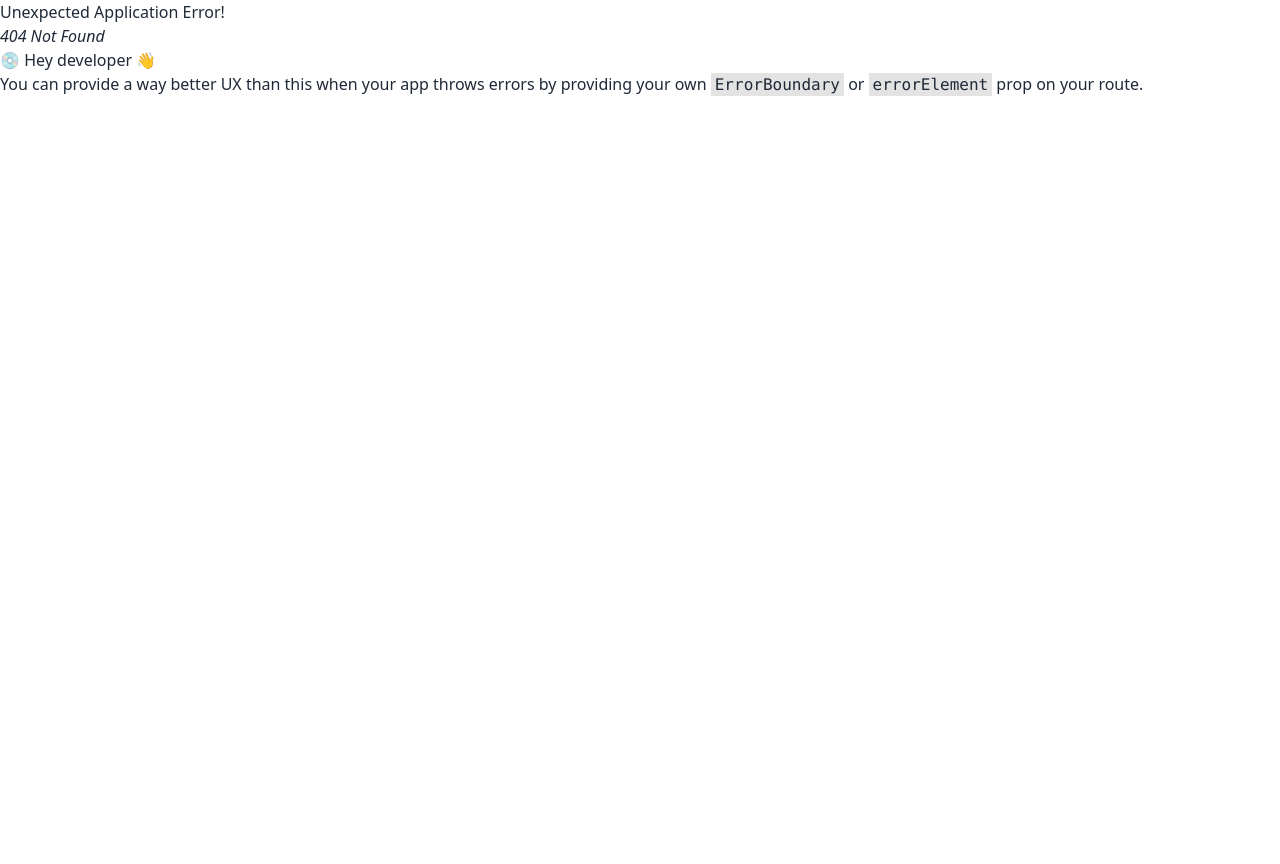
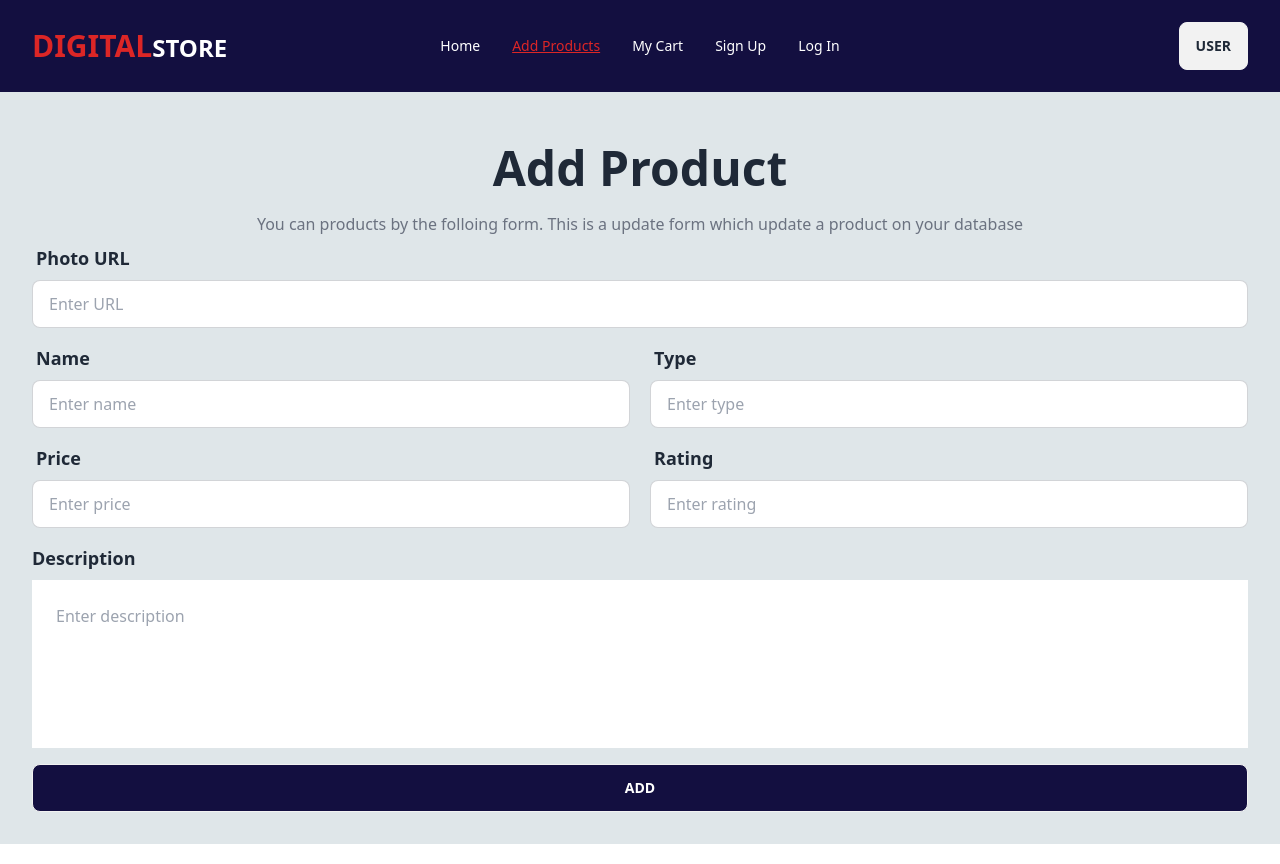
Before and after one commit to mohammad-anar/Language-schools, a React (Vite) app: page /addproducts in a window 1280 px wide. Before the commit this address had no page. Before the commit the page ends 800 px from the top, so only its background shows below. Built offline with nearby package versions, Linux system fonts and the light colour scheme.

Commit message:
Add products components added

```diff
--- a/src/Routers/MyRouters.jsx
+++ b/src/Routers/MyRouters.jsx
@@ -1,6 +1,7 @@
 import { createBrowserRouter } from "react-router-dom";
 import Root from "../components/Root/Root";
 import Home from "../pages/Home";
+import AddProducts from "../pages/addProducts/AddProducts";
 
 const MyRouters = createBrowserRouter([
     {
@@ -20,8 +21,8 @@ const MyRouters = createBrowserRouter([
                 element: <Home></Home>
             },
             {
-                path: '/',
-                element: <Home></Home>
+                path: '/addproducts',
+                element: <AddProducts></AddProducts>
             },
         ]
     }
--- /dev/null
+++ b/src/components/Brands/Brands.jsx
@@ -0,0 +1,59 @@
+const Brands = () => {
+  return (
+    <div className="w-[90%] mx-auto py-16">
+        <h1 className="text-5xl font-bold mb-12 text-center">All of our Brands </h1>
+      <div className="grid grid-cols-2 md:grid-cols-3 lg:grid-cols-6 gap-4">
+        <div className="bg-white p-6 rounded-xl flex flex-col justify-between items-center">
+          <img
+            className="w-[120px] -mt-6"
+            src="https://i.ibb.co/8B6BJcL/google-5968863.png"
+            alt="google brand"
+          />
+          <h2 className="text-lg -mt-6">Google</h2>
+        </div>
+        <div className="bg-white p-6 rounded-xl flex flex-col justify-between items-center">
+          <img
+            className="w-[120px] -mt-6"
+            src="https://i.ibb.co/ftz0Gwz/samsung-882747.png"
+            alt="samsung brand"
+          />
+          <h2 className="text-lg -mt-6">Samsung</h2>
+        </div>
+        <div className="bg-white p-6 rounded-xl flex flex-col justify-between items-center">
+          <img
+            className="w-[50px]"
+            src="https://i.ibb.co/PYBKZ2t/apple-logo-747.png"
+            alt="Apple brand"
+          />
+          <h2 className="text-lg mt-4 ml-4">Apple</h2>
+        </div>
+        <div className="bg-white p-6 rounded-xl flex flex-col justify-between items-center">
+          <img
+            className="w-[100px] -mt-6"
+            src="https://i.ibb.co/6sK9xNC/sony-588337.png"
+            alt="Sonny brand"
+          />
+          <h2 className="text-lg -mt-6">Sonny</h2>
+        </div>
+        <div className="bg-white p-6 rounded-xl flex flex-col justify-between items-center">
+          <img
+            className="w-[80px]"
+            src="https://i.ibb.co/DCbvBLV/intel.png"
+            alt="intel brand"
+          />
+          <h2 className="text-lg mt-4 ">Intel</h2>
+        </div>
+        <div className="bg-white p-6 rounded-xl flex flex-col justify-between items-center">
+          <img
+            className="w-[120px] mt-4"
+            src="https://i.ibb.co/Qpyjs4k/A4tech.png"
+            alt="A4 tech"
+          />
+          <h2 className="text-lg mt-4">A4Tech</h2>
+        </div>
+      </div>
+    </div>
+  );
+};
+
+export default Brands;
--- a/src/components/Navbar/Navbar.jsx
+++ b/src/components/Navbar/Navbar.jsx
@@ -15,6 +15,34 @@ const Navbar = () => {
           }}
         >
           Home
+        </NavLink>
+      </li>
+      <li>
+        <NavLink
+          to={"/addproducts"}
+          className={({ isActive, isPending }) => {
+            return isPending
+              ? "Pending"
+              : isActive
+              ? "underline text-red-600"
+              : "";
+          }}
+        >
+          Add Products
+        </NavLink>
+      </li>
+      <li>
+        <NavLink
+          to={"/mycart"}
+          className={({ isActive, isPending }) => {
+            return isPending
+              ? "Pending"
+              : isActive
+              ? "underline text-red-600"
+              : "";
+          }}
+        >
+          My Cart
         </NavLink>
       </li>
       <li>
--- a/src/components/Root/Root.jsx
+++ b/src/components/Root/Root.jsx
@@ -1,9 +1,10 @@
-
+import Navbar from '../Navbar/Navbar'
 import { Outlet } from 'react-router-dom';
 
 const Root = () => {
     return (
         <div className='bg-[#dfe6e9]'>
+            <Navbar></Navbar>
             <Outlet></Outlet>
         </div>
     );
--- a/src/components/banner/Banner.jsx
+++ b/src/components/banner/Banner.jsx
@@ -1,20 +1,21 @@
 const Banner = () => {
   return (
     <div className="min-h-screen banner">
-      <div className="flex flex-row items-center justify-between px-12 h-screen">
-        <div className="text-white flex-1">
+      <div className="flex flex-col sm:flex-row items-center justify-center md:justify-between px-12 h-screen">
+        <div className="text-white sm:flex-1 text-center sm:text-left">
           <h2 className="text-3xl md:text-5xl font-semibold mb-6">
             Welcome! to Digital-store.
           </h2>
-          <p className="text-base mb-4">
+          <p className="text-base mb-4 md:w-full text-justify">
             Digital Store is your one-stop destination for all things digital.
             Explore a wide range of digital products, from software and apps to
-            e-books and multimedia content, all at your fingertips. Discover the
-            future of convenience and innovation, all in one place.
+            e-books and multimedia content, all at your fingertips.
           </p>
-          <button className="btn btn-md btn-outline text-red-600 hover:bg-transparent border-red-600 hover:border-white">Learn more</button>
+          <button className="btn btn-md btn-outline text-red-600 hover:bg-transparent border-red-600 hover:border-white">
+            Learn more
+          </button>
         </div>
-        <div className="flex-1"></div>
+        <div className="sm:flex-1 hidden md:block"></div>
       </div>
     </div>
   );
--- a/src/pages/Home.jsx
+++ b/src/pages/Home.jsx
@@ -1,12 +1,14 @@
-import Navbar from "../components/Navbar/Navbar";
+import Brands from "../components/Brands/Brands";
 import Banner from "../components/banner/Banner";
 import Footer from "../components/footer/Footer";
 
 const Home = () => {
   return (
     <div className="min-h-screen">
-      <Navbar></Navbar>
       <Banner></Banner>
+      <div>
+        <Brands></Brands>
+      </div>
       <Footer></Footer>
     </div>
   );
--- /dev/null
+++ b/src/pages/addProducts/AddProducts.jsx
@@ -0,0 +1,112 @@
+const AddProducts = () => {
+  const handleAdd = (e) => {
+    e.preventDefault();
+    console.log("add");
+
+    const form = e.target;
+    const photo = form.photo.value;
+    const name = form.name.value;
+    const type = form.type.value;
+    const price = form.price.value;
+    const rating = form.rating.value;
+    const description = form.textarea.value;
+    console.log(photo, name, type, price, rating, description);
+  };
+  return (
+    <div className="mx-auto text-center my-5 p-8">
+      <h3 className="text-5xl mb-5 font-bold">Add Product</h3>
+      <p className="text-base text-gray-500">
+        You can products by the folloing form. This is a update form which
+        update a product on your database
+      </p>
+      <form onSubmit={handleAdd}>
+        {/* group 0  */}
+        <div className="md:flex items-center gap-5 w-full">
+          <div className="form-control w-full">
+            <label className="label">
+              <span className="label-text text-lg font-bold">Photo URL</span>
+            </label>
+            <input
+              type="text"
+              name="photo"
+              placeholder="Enter URL"
+              className="input input-bordered"
+            />
+          </div>
+        </div>
+        {/* group 1  */}
+        <div className="md:flex items-center gap-5 w-full mt-2">
+          <div className="form-control md:w-1/2">
+            <label className="label">
+              <span className="label-text text-lg font-bold">Name</span>
+            </label>
+            <input
+              type="text"
+              name="name"
+              placeholder="Enter name"
+              className="input input-bordered w-full"
+            />
+          </div>
+          <div className="form-control md:w-1/2">
+            <label className="label">
+              <span className="label-text text-lg font-bold">Type</span>
+            </label>
+            <input
+              type="text"
+              name="type"
+              placeholder="Enter type"
+              className="input input-bordered"
+            />
+          </div>
+        </div>
+        {/* group 2  */}
+        <div className="md:flex items-center gap-5 w-full md:mt-2">
+          <div className="form-control md:w-1/2">
+            <label className="label">
+              <span className="label-text text-lg font-bold">Price</span>
+            </label>
+            <input
+              type="text"
+              name="price"
+              placeholder="Enter price"
+              className="input input-bordered w-full"
+            />
+          </div>
+          <div className="form-control md:w-1/2">
+            <label className="label">
+              <span className="label-text text-lg font-bold">Rating</span>
+            </label>
+            <input
+              type="number"
+              name="rating"
+              placeholder="Enter rating"
+              className="input input-bordered w-full"
+            />
+          </div>
+        </div>
+        <div className="flex flex-col items-start md:mt-4">
+          <label htmlFor="textarea" className="text-lg font-bold mb-2">
+            Description
+          </label>
+          <textarea
+            className="resize-none p-6 outline-none w-full"
+            name="textarea"
+            placeholder="Enter description"
+            id="textarea"
+            cols="30"
+            rows="5"
+          ></textarea>
+        </div>
+        <div className="">
+          <input
+            type="submit"
+            className="btn hover:border-[#130f40] hover:text-[#130f40] bg-[#130f40] text-white mt-4 w-full"
+            value="Add"
+          />
+        </div>
+      </form>
+    </div>
+  );
+};
+
+export default AddProducts;
```
